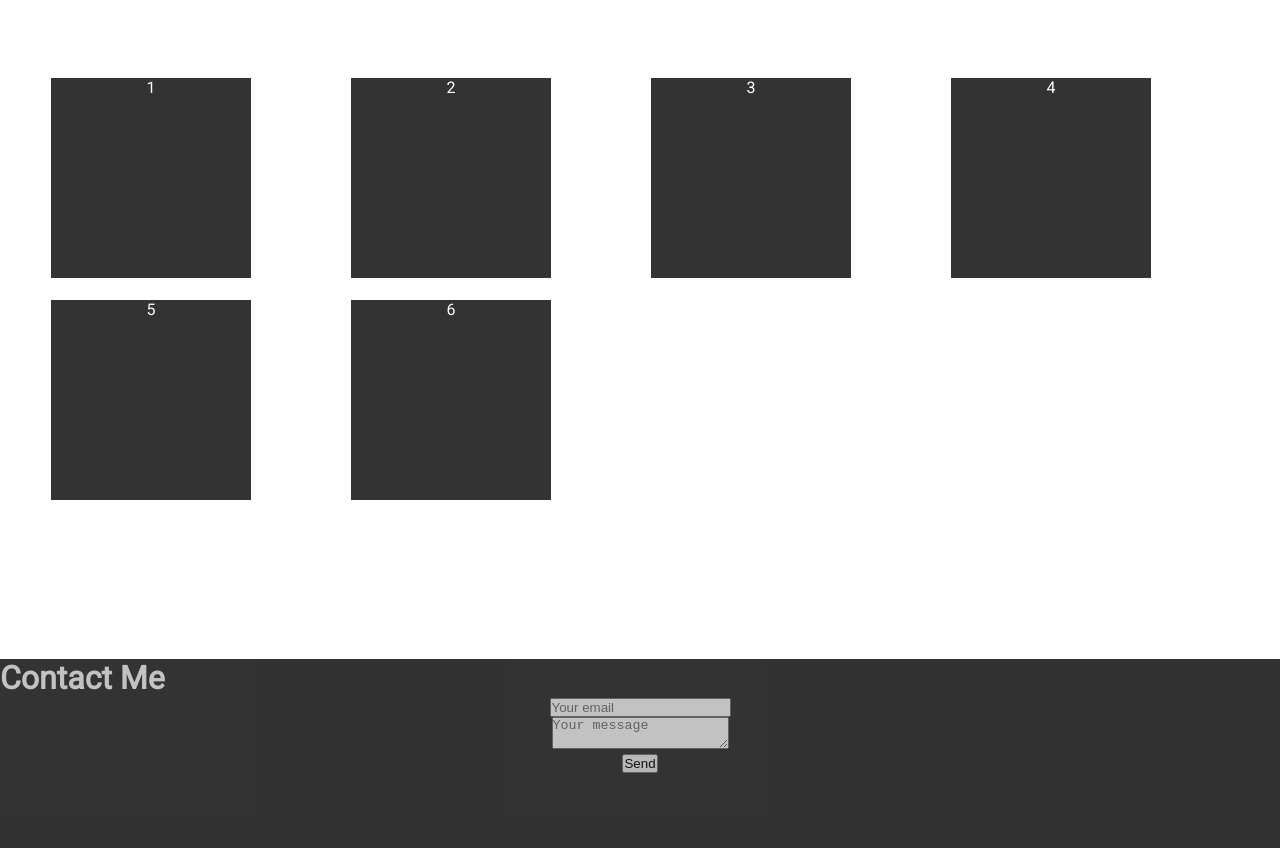
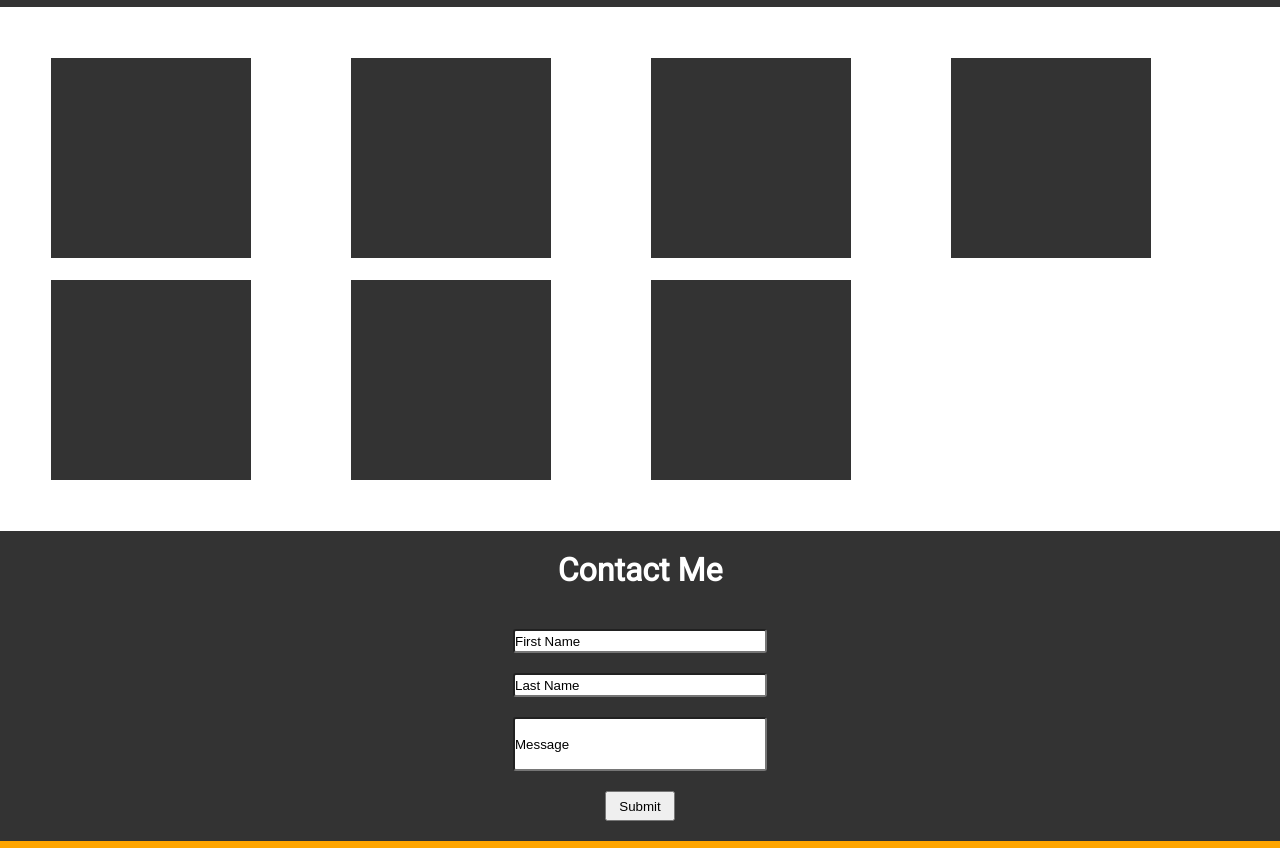
Before and after one commit to Jonathangildernew/MyPortfolio.github.io, a plain HTML site: page index.html in a window 1280 px wide. Shown: the part 1218-2066 px from the top of the page. Drawn offline with Linux system fonts and the light colour scheme.

Commit message:
Update index.html

```diff
--- a/index.html
+++ b/index.html
@@ -1,5 +1,6 @@
 <!DOCTYPE html>
 <html lang="en">
+
 <head>
     <meta charset="UTF-8">
     <meta name="viewport" content="width=device-width, initial-scale=1.0">
@@ -9,72 +10,136 @@
     <link href="https://fonts.googleapis.com/css?family=Architects+Daughter" rel="stylesheet">
     <link href="https://fonts.googleapis.com/css?family=Roboto" rel="stylesheet">
     <script defer src="https://use.fontawesome.com/releases/v5.0.6/js/all.js"></script>
-    <link rel = 'stylesheet' href = 'css/main.css'/>
+    <link rel='stylesheet' href='css/main.css' />
     <title>My Portfolio</title>
 </head>
+
 <body>
-    <div id = 'wrapper'>
-        <div id = 'navbar'>
+    <div id='wrapper'>
+        <div id='navbar'>
             <ul>
-                <h1 class = 'logo'>My Portfolio</h1>
-               <a href =''><li class = 'home'>Home</li></a>
-               <a href = '#abouttitle'><li class = 'about'>About Me</li></a>
-               <a href ='#portfolioText'><li class = 'Portfolio'>My Porfolio</li> </a>
-               <a href = '#ContactText'><li class = 'Contact'>Contact Me</li></a>
+                <h1 class='logo'>My Portfolio</h1>
+                <a href=''><li class='home'>Home</li></a>
+                <a href='#abouttitle'><li class='about'>About Me</li></a>
+                <a href='#portfolioText'><li class='Portfolio'>My Porfolio</li> </a>
+                <a href='#contacttitle'><li class='Contact'>Contact Me</li></a>
             </ul>
         </div>
 
-    <div class = 'textwrapper'>
-        <div class="text"><h1>Welcome to my Portfolio Website<br>please view my work below</h1>
+        <div class='textwrapper'>
+            <div class="text">
+                <h1>Welcome to my Portfolio Website</h1>
+                <h2>please view my work below</h2>
             </div>
         </div>
 
-        <div id = 'about'>
-            <h1 id ='abouttitle'>About Me</h1>
+        <div id='about'>
+            <h1 id='abouttitle'>About Me</h1>
             <div id="aboutitems">
-            <div id="mepic"><i class="fas fa-meh mepic fa-7x" data-fa-transform="right-6 down-6" style = 'color:black'></i></div>
-            <div class="about-text"><p>Lorem ipsum dolor sit amet consectetur adipisicing elit. Mollitia, culpa provident eligendi officia sapiente quos possimus minus praesentium aut est suscipit dolorem fugit obcaecati, quo beatae itaque recusandae aliquid. Numquam mollitia incidunt veritatis quaerat et! Officiis error dicta repellendus quaerat veniam quo incidunt facere exercitationem vitae! Ratione sapiente quisquam aspernatur.</p></div>
+                <div id="mepic"><i class="fas fa-meh mepic fa-7x" data-fa-transform="right-6 down-6" style='color:black'></i></div>
+                <div class="about-text">
+                    <p>Lorem ipsum dolor sit amet consectetur adipisicing elit. Mollitia, culpa provident eligendi officia
+                        sapiente quos possimus minus praesentium aut est suscipit dolorem fugit obcaecati, quo beatae itaque
+                        recusandae aliquid. Numquam mollitia incidunt veritatis quaerat et! Officiis error dicta repellendus
+                        quaerat veniam quo incidunt facere exercitationem vitae! Ratione sapiente quisquam aspernatur.</p>
                 </div>
             </div>
-      <div id = 'portwrapper'>
-        <h1 id = 'portfolioText'>My Porfolio</h1>
-        <div id = 'portfolio'>
+        </div>
+        <div class='portwrapper'>
+            <h1 id='portfolioText'>My Porfolio</h1>
+            <div id='portfolio'>
 
-           <div class="overlay"><div class = 'items items1'>1</div></div>
-           <div class="overlay"><div class = 'items items1'>2</div></div>
-           <div class="overlay"><div class = 'items items1'>3</div></div>
-           <div class="overlay"><div class = 'items items1'>4</div></div>
-           <div class="overlay"><div class = 'items items1'>5</div></div>
-           <div class="overlay"><div class = 'items items1'>6</div></div>
+                <div class="overlay">
+                    <div class='items'>
+                        <div class="orangeCover">
+                            <p class='visible1 '>Lorem ipsum dolor sit amet, consectetur adipisicing elit. Ipsa, eaque.
+                            </p>
+                        </div>
+                    </div>
+                </div>
+                <div class="overlay">
+                    <div class='items'>
+                        <div class="orangeCover">
+                            <p class='visible2'>Lorem ipsum dolor sit amet, consectetur adipisicing elit. Ipsa, eaque.
+                            </p>
+                        </div>
+                    </div>
+                </div>
+                <div class="overlay">
+                    <div class='items'>
+                        <div class="orangeCover">
+                            <p class='visible3'>Lorem ipsum dolor sit amet, consectetur adipisicing elit. Ipsa, eaque.
+                            </p>
+                        </div>
+                    </div>
+                </div>
+                <div class="overlay">
+                    <div class='items'>
+                        <div class="orangeCover">
+                            <p class='visible4'>Lorem ipsum dolor sit amet, consectetur adipisicing elit. Ipsa, eaque.
+                            </p>
+                        </div>
+                    </div>
+                </div>
+                <div class="overlay">
+                    <div class='items'>
+                        <div class="orangeCover">
+                            <p class='visible5'>Lorem ipsum dolor sit amet, consectetur adipisicing elit. Ipsa, eaque.
+                            </p>
+                        </div>
+                    </div>
+                </div>
+                <div class="overlay">
+                    <div class='items'>
+                        <div class="orangeCover">
+                            <p class='visible6'>Lorem ipsum dolor sit amet, consectetur adipisicing elit. Ipsa, eaque.
+                            </p>
+                        </div>
+                    </div>
+                </div>
+                <div class="overlay">
+                    <div class='items'>
+                        <div class="orangeCover">
+                            <p class='visible7'>Lorem ipsum dolor sit amet, consectetur adipisicing elit. Ipsa, eaque.
+                            </p>
+                        </div>
+                    </div>
+                </div>
 
             </div>
         </div>
 
-     <div id = 'formwrapper'>
-            <div class="Context"><h1 id = 'ContactText'>Contact Me</h1></div>
-         <div id = 'form'>
-                <form method="POST" action="https://formspree.io/YOUREMAILHERE">
-                    <input type="email" name="email" placeholder="Your email"><br>
-                    <textarea name="message" placeholder="Your message"></textarea><br>
-                    <button type="submit">Send</button>
+        <div class='formwrapper '>
+            <h1 id="contacttitle">Contact Me</h1>
+            <form>
+                <input class="firstname" type="text" name="firstname" value="First Name">
+                <br>
+                <input class="lastname" type="text" name="lastname" value="Last Name">
+                <br>
+                <input class="textarea" type="text" name="Message" Value="Message">
+                <br>
+                <input class="button" type="submit" value="Submit">
             </form>
+
+        </div>
     </div>
     </div>
 
-     <div id = 'footer'>
-                <h4 id ='footertext'>Please Follow Me On Social Media</h4>
-        <div id = 'iconwrap'>
+    <div id='footer'>
+        <h4 id='footertext '>Please Follow Me On Social Media</h4>
+        <div id='iconwrap '>
             <i class="fab fa-facebook faceicon fa-5x" data-fa-transform="right-100 down-40"></i>
 
             <i class="fab fa-twitter twiticon fa-5x" data-fa-transform="right-130 down-40"></i>
 
             <i class="fab fa-instagram instaicon fa-5x" data-fa-transform="right-160 down-40"></i>
         </div>
-        <p id = 'copyrighttext'>Site made and designed by Jonathan Gildernew 2018</p>
+        <p class='copyrighttext'>Site made and designed by <br class="break">Jonathan Gildernew 2018</p>
     </div>
     </div>
 
 
-    <script src = 'js/main.js'></script>
+
 </body>
+
 </html>
```
Lines whose indentation alone changed are shown as unchanged.
